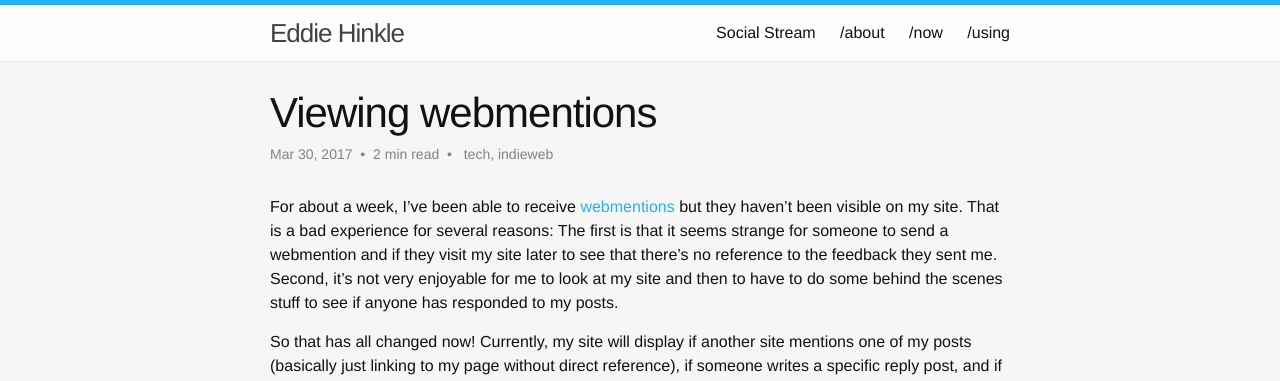
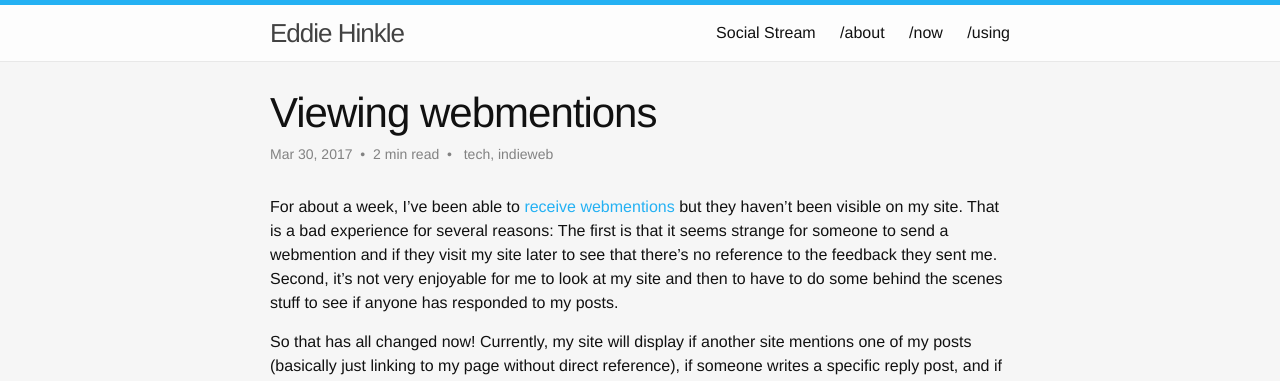
Before and after one commit to EdwardHinkle/eddie-personal, a Jekyll site: the page built from _source/_note/articles/2017-03-30-viewing-webmentions.md, in a window 1280 px wide. Shown: the top 381 px of the page. Built offline with Jekyll 4.4.1, drawn with Linux system fonts in a browser that asks for light colours; nearby versions of some CDN libraries; comment, search, counter and statistics services are not loaded; part of the change alters nothing that is shown.

```diff
--- a/_source/_note/articles/2017-03-30-viewing-webmentions.md
+++ b/_source/_note/articles/2017-03-30-viewing-webmentions.md
@@ -13,7 +13,7 @@ syndication:
    image: images/indiewebcamp.svg
    url: https://news.indieweb.org/en
 ---
-For about a week, I've been able to receive [webmentions](https://indieweb.org/webmentions) but they haven't been visible on my site. That is a bad experience for several reasons: The first is that it seems strange for someone to send a webmention and if they visit my site later to see that there's no reference to the feedback they sent me. Second, it's not very enjoyable for me to look at my site and then to have to do some behind the scenes stuff to see if anyone has responded to my posts.
+For about a week, I've been able to [receive webmentions]({{ site.baseurl }}{% link _note/articles/2017-03-23-receiving-webmentions.md %}) but they haven't been visible on my site. That is a bad experience for several reasons: The first is that it seems strange for someone to send a webmention and if they visit my site later to see that there's no reference to the feedback they sent me. Second, it's not very enjoyable for me to look at my site and then to have to do some behind the scenes stuff to see if anyone has responded to my posts.
 
 So that has all changed now! Currently, my site will display if another site mentions one of my posts (basically just linking to my page without direct reference), if someone writes a specific reply post, and if someone likes a post.
 
```
